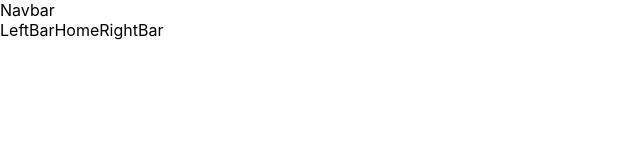
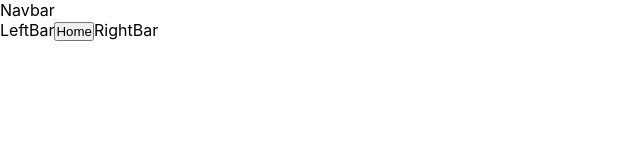
Before and after one commit to OubaidaAkilan/Social-Media-App, a React (Create React App) app in the folder Frontend/: page / in a window 1280 px wide. Shown: the top 160 px of the page, without its empty margins (0-640 px from the left). Built offline with nearby package versions, Linux system fonts and the light colour scheme.

Commit message:
test code

```diff
--- a/Frontend/src/pages/home/Home.jsx
+++ b/Frontend/src/pages/home/Home.jsx
@@ -1,9 +1,11 @@
-import React from 'react'
-
+import React from 'react';
+import { Link } from 'react-router-dom';
 const Home = () => {
   return (
-    <div>Home</div>
-  )
-}
+    <Link to='/register'>
+      <button>Home</button>
+    </Link>
+  );
+};
 
-export default Home
+export default Home;
```
